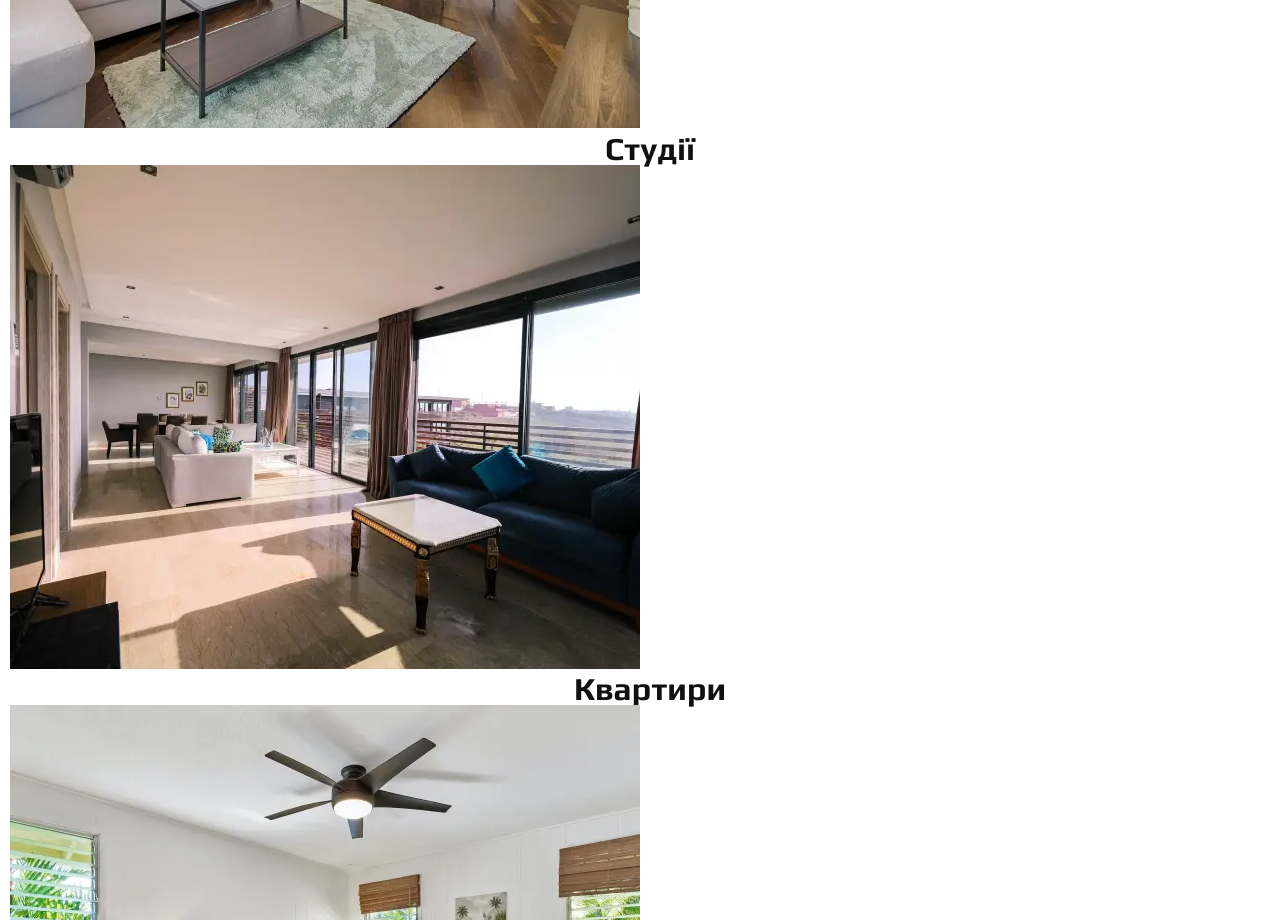
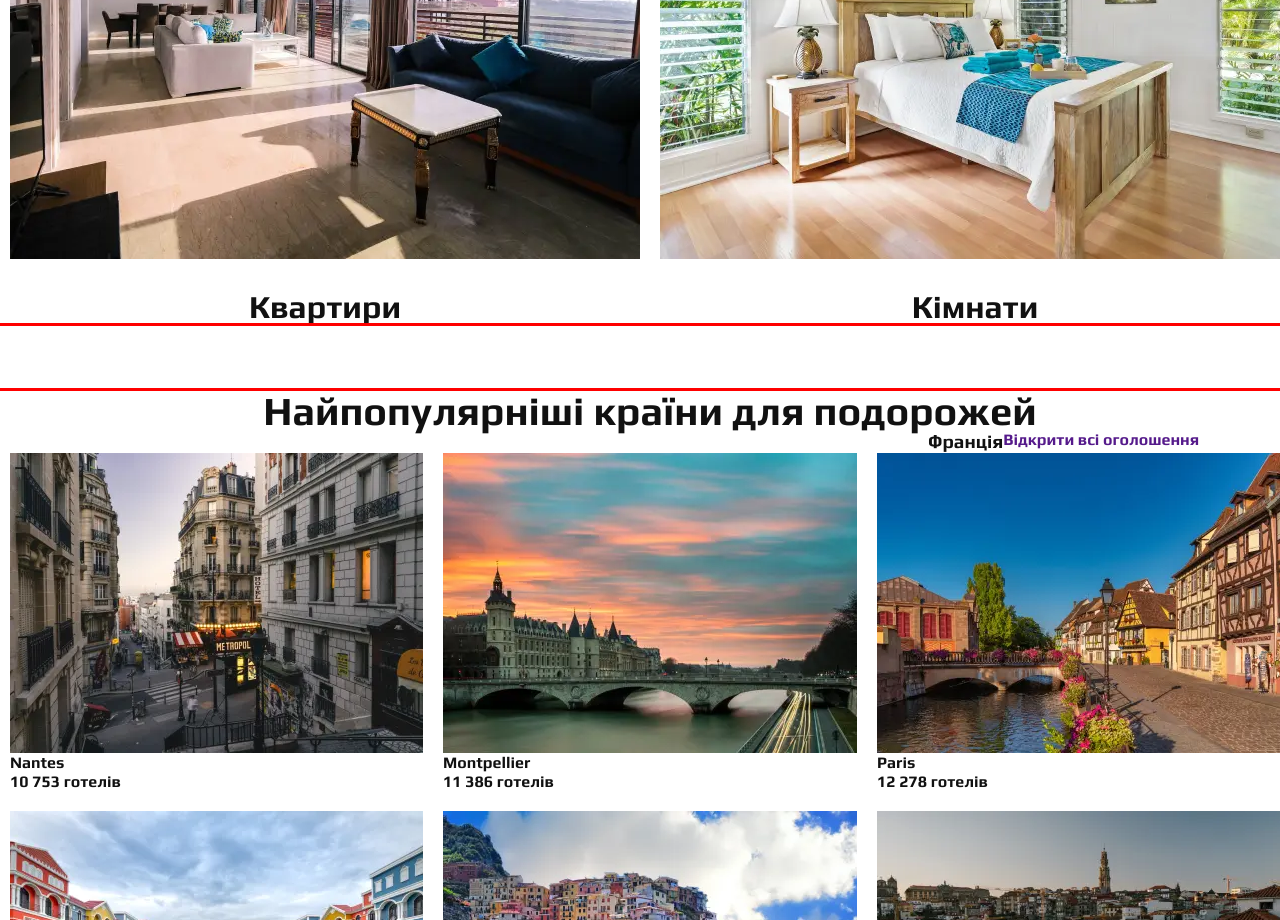
Before and after one commit to pypuc/see-world, a plain HTML site: page index.html in a window 1280 px wide. Shown: the part 1880-2800 px from the top of the page. Drawn offline with nearby package versions, Linux system fonts and the light colour scheme; files that its build step writes are made by us from their sources.

Commit message:
style css

```diff
--- a/index.html
+++ b/index.html
@@ -74,7 +74,7 @@
                 <h2 class="advirtisement-subtitle">
                     Критерії оголошення
                 </h2>
-                <ul class="-advirtisement-list">
+                <ul class="advirtisement-list">
                     <li class="advirtisement-item">
                         <img class="advirtisement-photo" src="./images/house.webp" alt="house">
                         <h3 class="advirtisement-name">Будинки</h3>
@@ -100,9 +100,13 @@
                 <h2 class="countries-subtitle">
                     Найпопулярніші країни для подорожей
                 </h2>
+                <div class="countries-box">
+                    <h3 class="countries-tatris-title">Франція</h3>
+                    <a href="" class="countries-logo"> Відкрити всі оголошення</a>
+                </div>
+
                 <ul class="countries-list">
                     <li class="countries-item">
-                        <h3 class="countries-name">Франція</h3>
                         <img class="countries-photo" src="./images/nantes.webp" alt="Nantes">
                         <p class="countries-text">Nantes</p>
                         <p class="countries-text">10 753 готелів</p>
--- a/style/reset.css
+++ b/style/reset.css
@@ -16,3 +16,9 @@ a {
 button {
     border: none;
 }
+
+img {
+    display: block;
+    width: 100%;
+    max-width: 100%;
+}
--- a/style/style.css
+++ b/style/style.css
@@ -152,26 +152,52 @@ body {
     font-style: normal;
     font-weight: 700;
     line-height: 100%;
-font-family: inherit;
+    font-family: inherit;
 }
 
-.advirtisement {}
+.advirtisement {
+    padding-top: 51px;
+    padding-bottom: 68px;
+}
+
+.advirtisement-list {
+    display: flex;
+    flex-wrap: wrap;
+    gap: 20px;
+
+}
+
+.advirtisement-item {
+    max-width: 630px;
+}
 
 .advirtisement-subtitle {
-    text-align: center;
     font-family: Play;
     font-size: 40px;
     line-height: 100%;
+    margin-bottom: 28px;
 }
 
 .advirtisement-name {
     text-align: center;
     font-size: 32px;
     line-height: 100%;
+    margin-top: 32px;
 
 }
 
 .countries {}
+
+.countries-list {
+    display: flex;
+    flex-wrap: wrap;
+    gap: 20px;
+}
+
+.countries-box {
+    display: flex;
+    padding-left: 918px;
+}
 
 .countries-subtitle {
     text-align: center;
```
